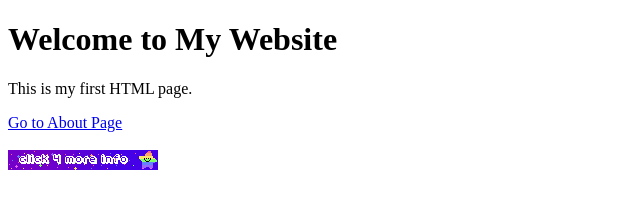
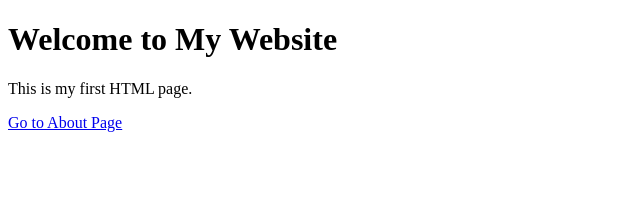
Before and after one commit to damaris-guzman/damaris, a plain HTML site: page index.html in a window 1280 px wide. Shown: the whole page, without its empty margins (0-640 px from the left). Drawn offline with Linux system fonts and the light colour scheme.

Commit message:
Update index.html

```diff
--- a/index.html
+++ b/index.html
@@ -12,11 +12,5 @@
 
     <a href="about.html">Go to About Page</a>
 
-    <br><br>
-
-    <a href="about.html">
-        <img src="mygif.gif" alt="Click to enter">
-    </a>
-
 </body>
 </html>
```
